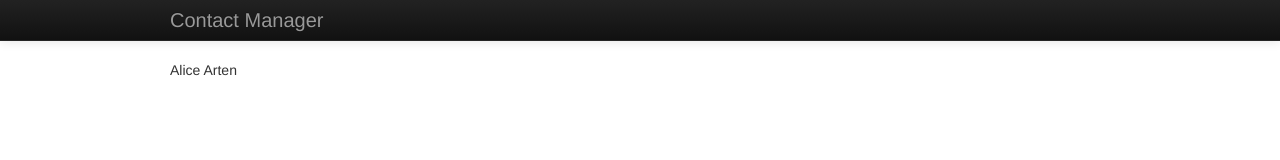
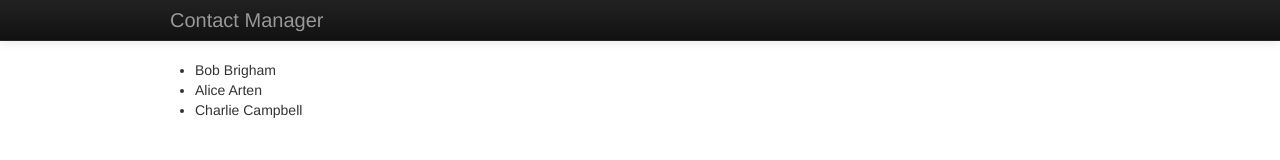
Before and after one commit to Kimbsy/backbone_marionette, a plain HTML site: page index.html in a window 1280 px wide. Drawn offline with Linux system fonts and the light colour scheme.

Commit message:
displaying collections

```diff
--- a/index.html
+++ b/index.html
@@ -21,8 +21,8 @@
       <p>Here is the static content of the web page. You'll notice that it gets replaced by our app as soon as we start it up.</p>
     </div>
 
-    <script type="text/template" id="contact-template">
-      <p><%- firstName %> <%- lastName %></p>
+    <script type="text/template" id="contact-list-item">
+      <%- firstName %> <%- lastName %>
     </script>
 
     <script src="./assets/js/vendor/jquery.js"></script>
@@ -38,6 +38,7 @@
         mainRegion: "#main-region",
       });
 
+      // define model for single contact
       ContactManager.Contact = Backbone.Model.extend({
         defaults: {
           firstName: "",
@@ -45,30 +46,50 @@
         }
       });
 
-      ContactManager.ContactView = Marionette.ItemView.extend({
-        template: "#contact-template",
+      // define view for single contact
+      ContactManager.ContactItemView = Marionette.ItemView.extend({
+        tagName: "li",
+        template: "#contact-list-item"
+      });
 
-        events: {
-          "click p": "alertPhoneNumber"
-        },
+      // define view for collection of contacts
+      ContactManager.ContactsView = Marionette.CollectionView.extend({
+        tagName: "ul",
+        childView: ContactManager.ContactItemView
+      });
 
-        alertPhoneNumber: function() {
-          alert(this.model.escape("phoneNumber"));
-        }
+      // define a collection
+      ContactManager.ContactCollection = Backbone.Collection.extend({
+        model: ContactManager.Contact
       });
 
       ContactManager.on("start", function() {
-        var alice = new ContactManager.Contact({
-          firstName: "Alice",
-          lastName: "Arten",
-          phoneNumber: "555-0184"
+        // create collection of contacts
+        var contacts = new ContactManager.ContactCollection([
+          {
+            firstName: "Bob",
+            lastName: "Brigham",
+            phoneNumber: "555-0163"
+          },
+          {
+            firstName: "Alice",
+            lastName: "Arten",
+            phoneNumber: "555-0184"
+          },
+          {
+            firstName: "Charlie",
+            lastName: "Campbell",
+            phoneNumber: "555-0129"
+          }
+        ]);
+
+        // instantiate view for displaying collection
+        var contactsListView = new ContactManager.ContactsView({
+          collection: contacts
         });
 
-        var aliceView = new ContactManager.ContactView({
-          model: alice
-        });
-
-        ContactManager.mainRegion.show(aliceView);
+        // display the collection
+        ContactManager.mainRegion.show(contactsListView);
       });
 
       ContactManager.start();
```
